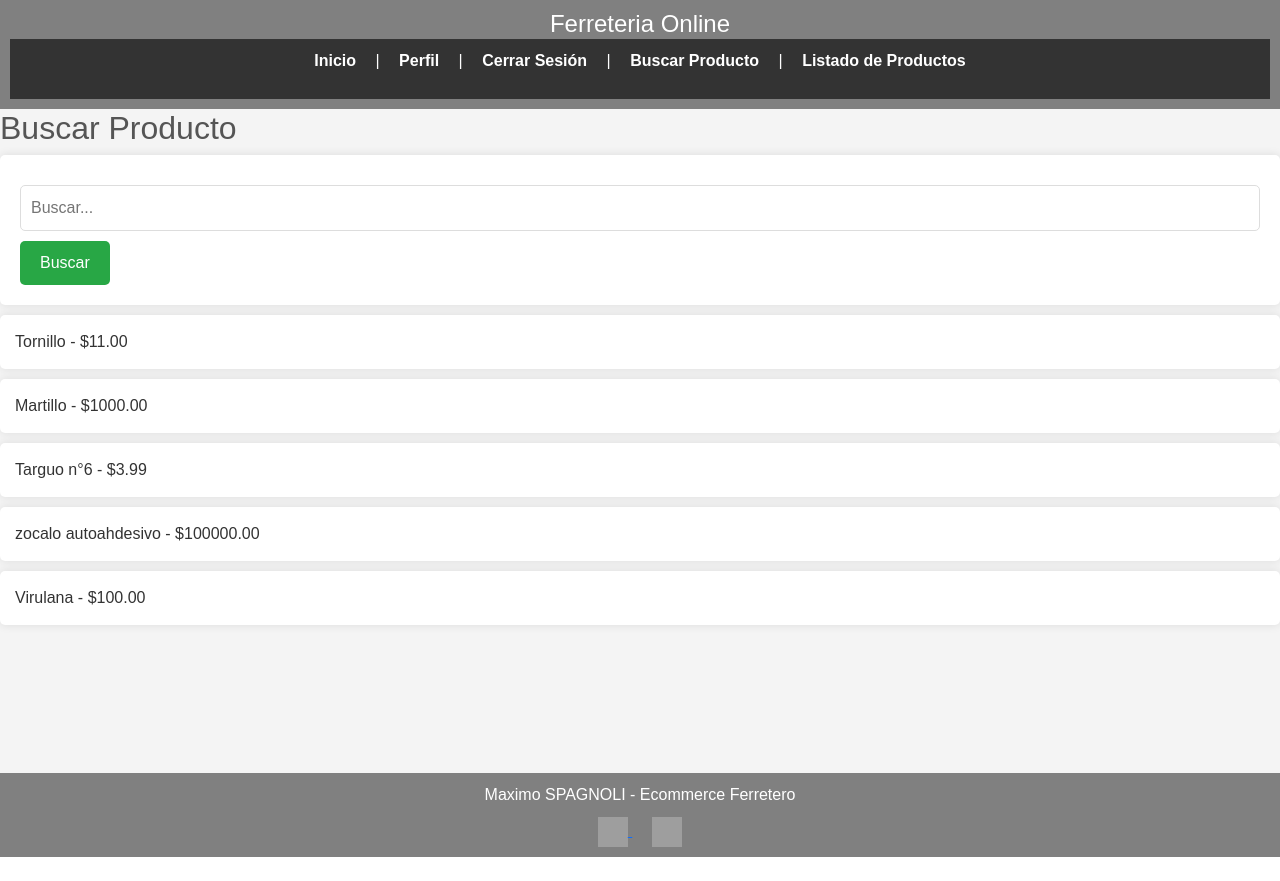
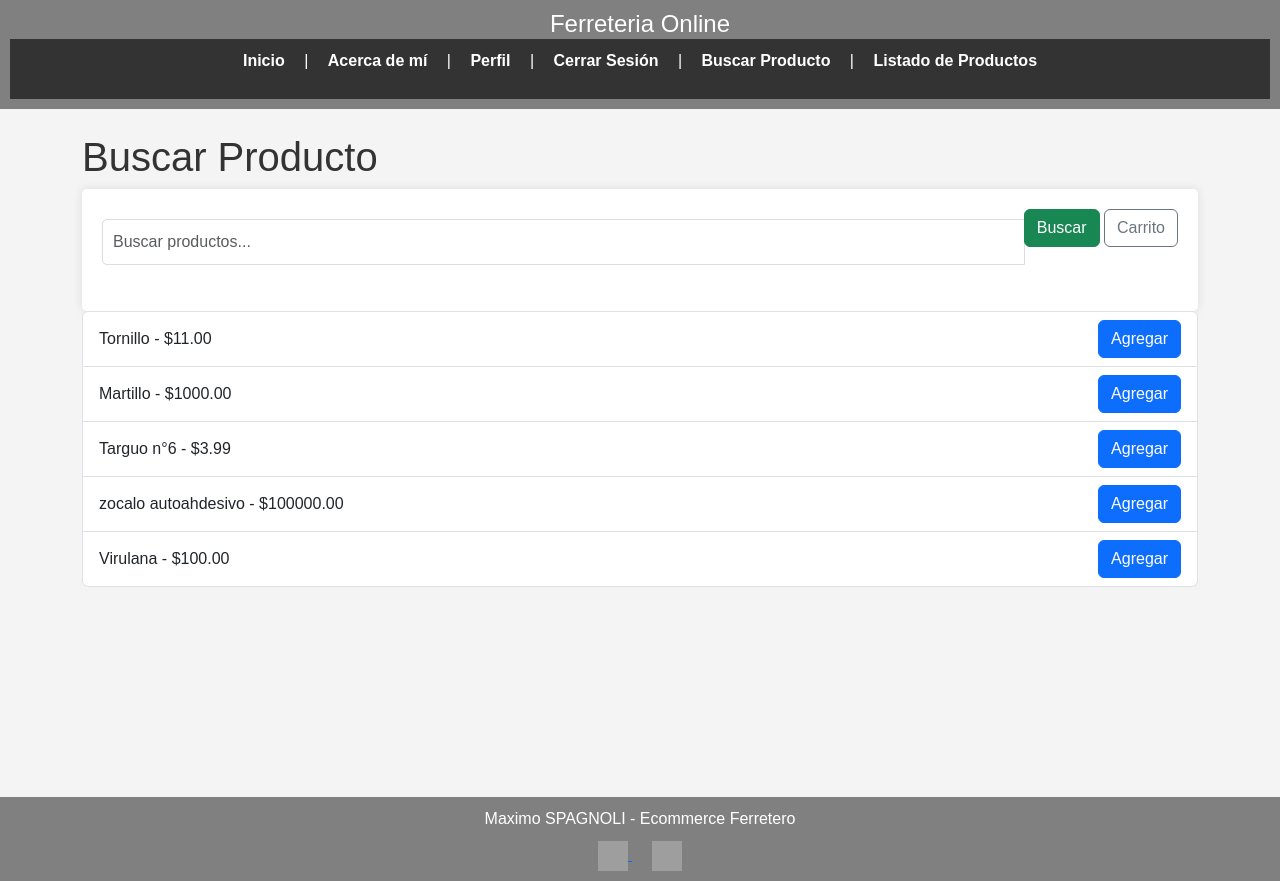
Before and after one commit to maximo-spagnoli/Tercera-pre-entrega-SPAGNOLI, a Django app: page /buscar/ in a window 1280 px wide. Before the commit the page ends 857 px from the top, so only its background shows below. Run offline with Django 5.2, Linux system fonts and the light colour scheme; a user stored in the database is signed in; data comes from the database, SQL or seed files in the repository; both versions use the stored data as it was after the commit; grey boxes are pictures that could not be loaded.

Commit message:
Nueva funcion de agregar productos al carrito. Unico error a corregir: Funcionalidad del boton agregar.

```diff
--- a/ferreteria/tienda/templates/tienda/base.html
+++ b/ferreteria/tienda/templates/tienda/base.html
@@ -118,6 +118,7 @@
   <ul>
     {% if user.is_authenticated %}
     <a href="{% url 'inicio' %}">Inicio</a> |
+    <a href="#acerca-de-mi">Acerca de mí</a> |
       <a href="{% url 'profile' %}">Perfil</a> |
       <a href="{% url 'logout' %}">Cerrar Sesión</a> |
       <a href="{% url 'buscar_producto' %}">Buscar Producto</a> |
@@ -126,6 +127,8 @@
 
       {% endif %}
     {% else %}
+    <a href="{% url 'inicio' %}">Inicio</a> |
+    <a href="#acerca-de-mi">Acerca de mí</a> |
       <a href="{% url 'login' %}">Iniciar Sesión</a> |
       <a href="{% url 'register' %}">Registrarse</a>
     {% endif %}
--- a/ferreteria/tienda/templates/tienda/buscar_producto.html
+++ b/ferreteria/tienda/templates/tienda/buscar_producto.html
@@ -1,16 +1,43 @@
-<!-- tienda/templates/tienda/buscar_producto.html -->
 {% extends 'tienda/base.html' %}
 
 {% block content %}
-<h2>Buscar Producto</h2>
-<form method="get">
-    <input type="text" name="q" placeholder="Buscar...">
-    <button type="submit">Buscar</button>
-</form>
+<div class="container mt-4">
+    <h1>Buscar Producto</h1>
 
-<ul>
-    {% for producto in productos %}
-        <li>{{ producto.nombre }} - ${{ producto.precio }}</li>
-    {% endfor %}
-</ul>
+    <!-- Barra de búsqueda -->
+    <form method="GET" action="{% url 'buscar_producto' %}">
+        <div class="input-group mb-3">
+            <input type="text" class="form-control" name="q" placeholder="Buscar productos..." value="{{ request.GET.q }}">
+            <div class="input-group-append">
+                <button class="btn btn-success" type="submit">Buscar</button>
+
+                <!-- Botón del carrito -->
+                <a href="{% url 'mostrar_carrito' %}" class="btn btn-outline-secondary">
+                    <i class="fa fa-shopping-cart"></i> Carrito
+                </a>
+            </div>
+        </div>
+    </form>
+
+    <!-- Listado de productos -->
+    <div class="list-group">
+        {% if productos %}
+            {% for producto in productos %}
+                <div class="list-group-item d-flex justify-content-between align-items-center">
+                    <!-- Información del producto -->
+                    <span>{{ producto.nombre }} - ${{ producto.precio }}</span>
+
+                    <!-- Botón para agregar al carrito -->
+                    <a href="{% url 'agregar_al_carrito' producto.id %}" class="btn btn-primary">
+                        Agregar
+                    </a>
+                </div>
+            {% endfor %}
+        {% else %}
+            <div class="alert alert-warning" role="alert">
+                No se encontraron productos que coincidan con la búsqueda.
+            </div>
+        {% endif %}
+    </div>
+</div>
 {% endblock %}
--- a/ferreteria/tienda/urls.py
+++ b/ferreteria/tienda/urls.py
@@ -13,4 +13,10 @@ urlpatterns = [
     path('logout/', views.logout_view, name='logout'),
     path('profile/', views.profile_view, name='profile'),
     path('profile/editar/', views.editar_perfil, name='editar_perfil'),
+
+    path('carrito/', views.mostrar_carrito, name='mostrar_carrito'),
+    path('agregar_al_carrito/<int:producto_id>/', views.agregar_al_carrito, name='agregar_al_carrito'),
+    path('mostrar-carrito/', views.mostrar_carrito, name='mostrar_carrito'),
+    path('eliminar-del-carrito/<int:producto_id>/', views.eliminar_del_carrito, name='eliminar_del_carrito'),
+    path('vaciar-carrito/', views.vaciar_carrito, name='vaciar_carrito'),
 ]
--- a/ferreteria/tienda/views.py
+++ b/ferreteria/tienda/views.py
@@ -86,11 +86,12 @@ def eliminar_producto(request, id_producto):
 # Vista para buscar un producto
 @login_required
 def buscar_producto(request):
-    query = request.GET.get('q')
+    query = request.GET.get('q', '')  # Obtén el término de búsqueda desde la URL
     if query:
-        productos = Producto.objects.filter(nombre__icontains=query)
+        productos = Producto.objects.filter(nombre__icontains=query)  # Filtra los productos
     else:
-        productos = Producto.objects.all()
+        productos = Producto.objects.all()  # Si no hay término de búsqueda, muestra todos los productos
+
     return render(request, 'tienda/buscar_producto.html', {'productos': productos})
 
 # Vista para el perfil del usuario
@@ -109,3 +110,25 @@ def editar_perfil(request):
     else:
         form = CustomUserChangeForm(instance=request.user)
     return render(request, 'tienda/editar_perfil.html', {'form': form})
+
+#Vista del carrito
+def agregar_al_carrito(request, id_producto):
+    producto = Producto.objects.get(id=id_producto)
+    carrito = request.session.get('carrito', [])
+    carrito.append({'id': id_producto, 'nombre': producto.nombre, 'precio': producto.precio})
+    request.session['carrito'] = carrito
+    return redirect('buscar_producto')  # Redirige de nuevo a la página de búsqueda
+
+def mostrar_carrito(request):
+    carrito = request.session.get('carrito', [])
+    return render(request, 'tienda/mostrar_carrito.html', {'carrito': carrito})
+
+def eliminar_del_carrito(request, id_producto):
+    carrito = request.session.get('carrito', [])
+    carrito = [prod for prod in carrito if prod['id'] != id_producto]
+    request.session['carrito'] = carrito
+    return redirect('mostrar_carrito')
+
+def vaciar_carrito(request):
+    request.session['carrito'] = []
+    return redirect('mostrar_carrito')
```
Also changed, not shown: ferreteria/tienda/templates/tienda/inicio.html (+89 -19 lines), ferreteria/tienda/templates/tienda/mostrar_carrito.html (added, +28 -0 lines), ferreteria/db.sqlite3.
